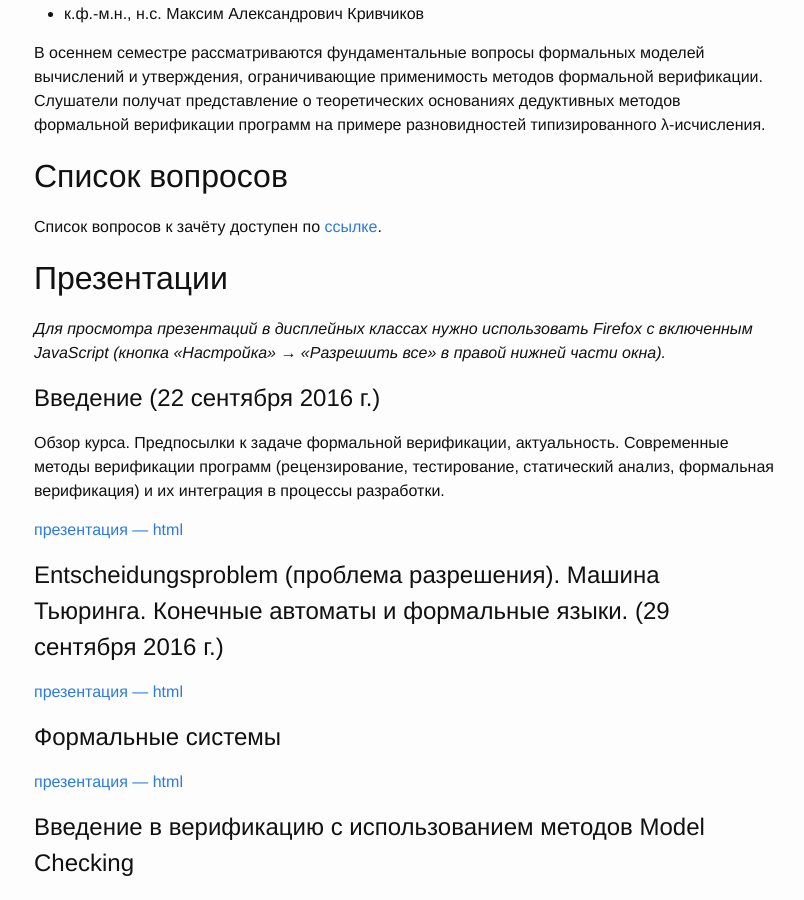
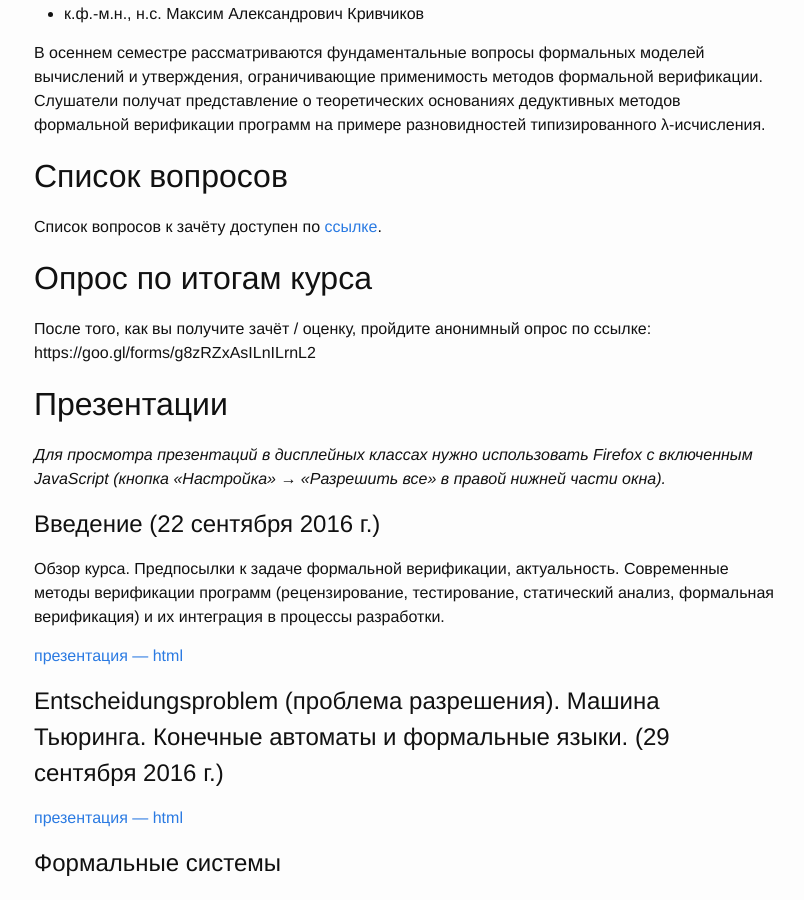
Before and after one commit to maxxk/formal-models, a Jekyll site: the page built from index.md, in a window 1280 px wide and 900 px high, scrolled down 303 px. Shown: the whole window, without its empty margins (236-1040 px from the left). Built offline with Jekyll 4.4.1, drawn with Linux system fonts in a browser that asks for light colours.

Commit message:
опрос

```diff
--- a/index.md
+++ b/index.md
@@ -16,6 +16,9 @@ layout: default
 
 # Список вопросов
 Список вопросов к зачёту доступен по [ссылке](questions).
+
+# Опрос по итогам курса
+После того, как вы получите зачёт / оценку, пройдите анонимный опрос по ссылке: https://goo.gl/forms/g8zRZxAsILnILrnL2
 
 # Презентации
 *Для просмотра презентаций в дисплейных классах нужно использовать Firefox с включенным JavaScript (кнопка «Настройка» → «Разрешить все» в правой нижней части окна).*
```
